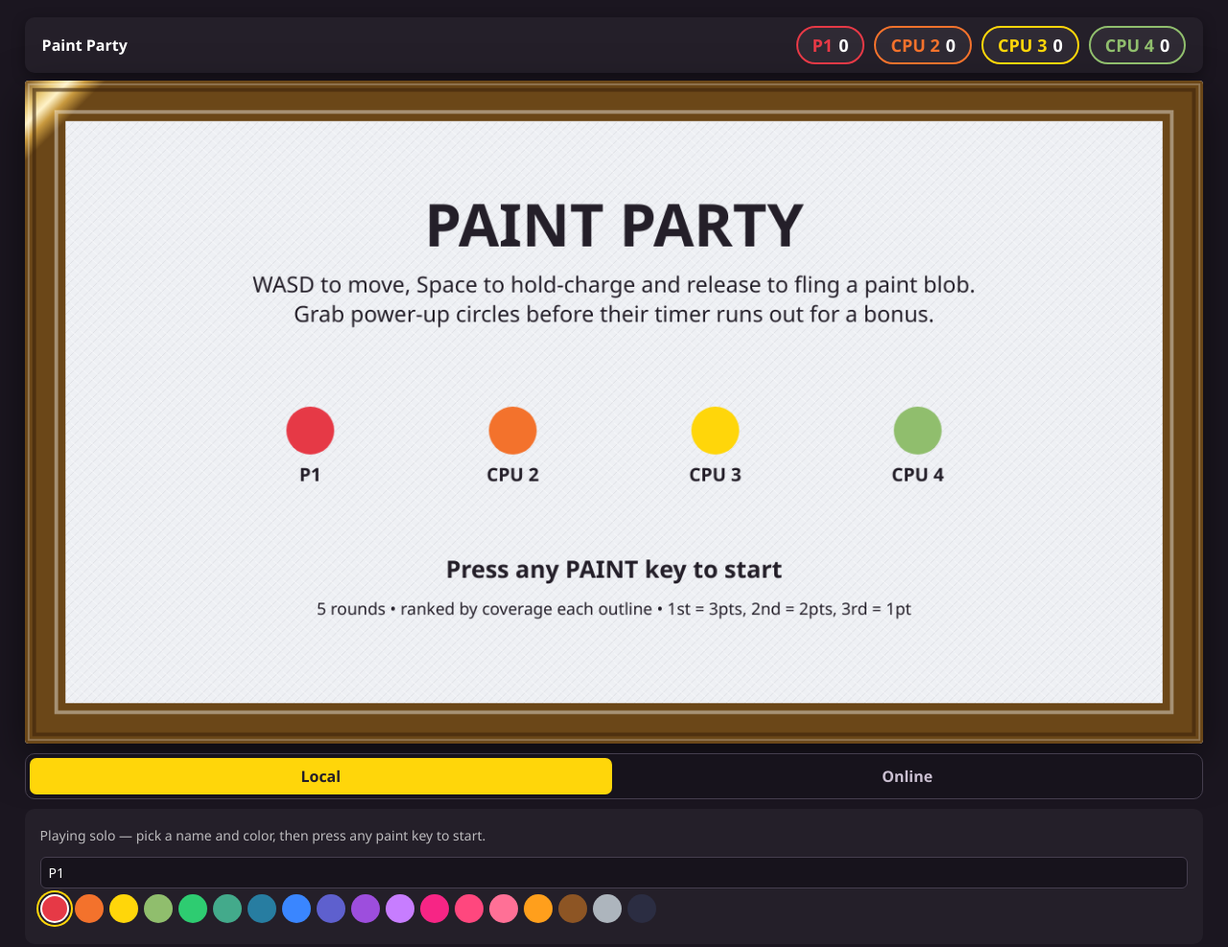
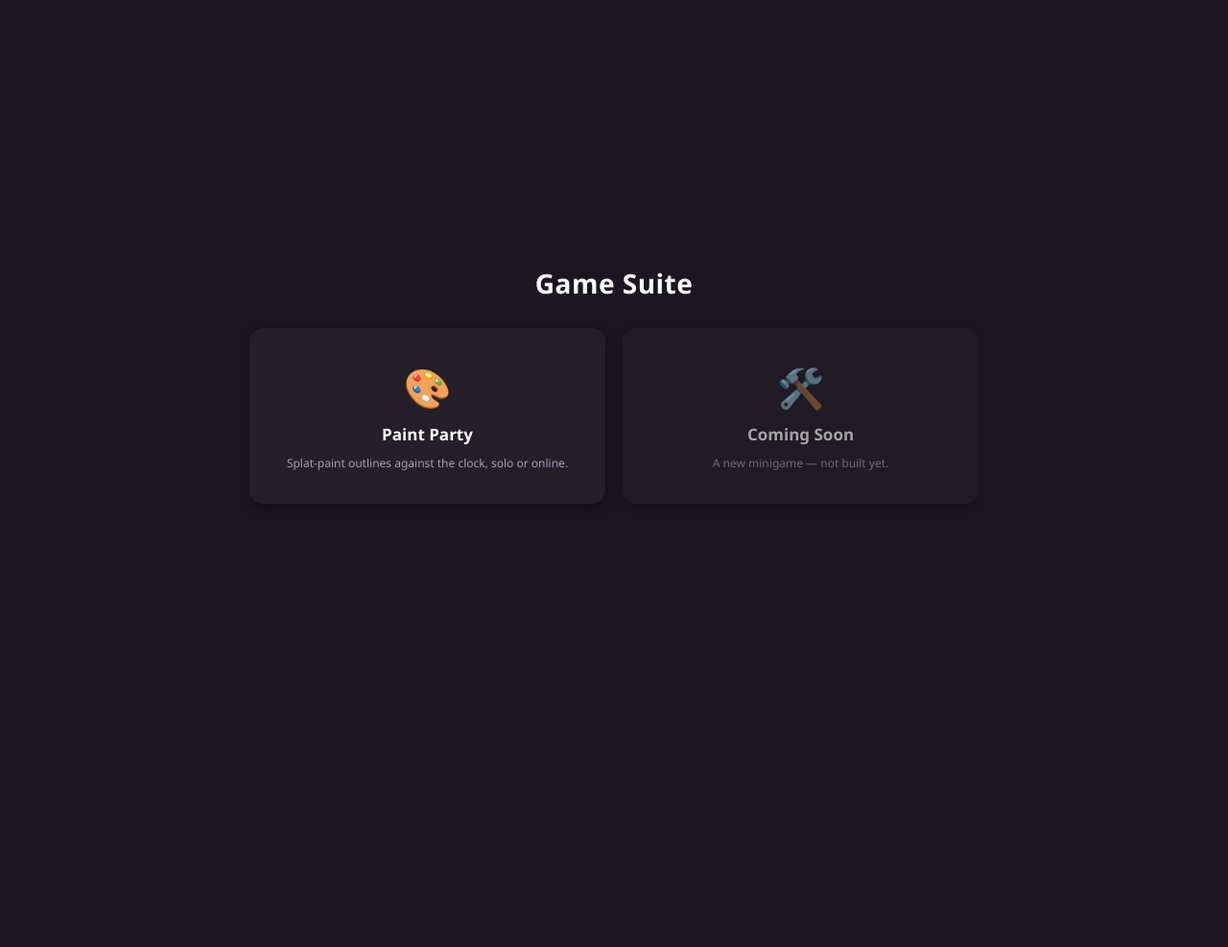
Before and after one commit to 27rwall27-hash/paint-party, a website built with Vite: page index.html in a window 1280 px wide. Shown: the whole page at 96% size. After the commit the page ends 800 px from the top, so only its background shows below. Built offline with nearby package versions, Linux system fonts and the light colour scheme.

Commit message:
Turn this into a game suite with a launcher
Restructured as a multi-page Vite app instead of a single game:
- Paint Party moved to its own page (paint-party/index.html) - same content,
  same /src/main.ts entry, unchanged behavior, just relocated. Added a
  small "Suite" back-link in its corner.
- New root index.html is a suite launcher: two cards, "Paint Party" (live)
  and "Coming Soon" (a placeholder stub for whatever gets built next).
  Picking a card navigates to that game's own page.
- New coming-soon/index.html: a minimal, fully self-contained placeholder
  page (no shared JS/CSS) with a link back to the launcher.
- vite.config.ts: added, since a plain `vite build` only bundles the root
  index.html by default - rollupOptions.input now lists all three pages so
  each gets its own bundle in the production build.

Each game is a fully separate HTML entry point with its own DOM/bundle -
picking a card is a real page navigation, not an in-page switch. Keeps
games isolated from each other (nothing about a future minigame can affect
Paint Party) and makes adding another one later just a matter of dropping
in a new folder + HTML entry + one more line in vite.config.ts and the
launcher's card grid.

Verified end-to-end with Playwright against both the dev server and a real
production build served via `vite preview`: launcher loads and shows both
cards, clicking into Paint Party loads its page and a match still starts
and runs correctly from its new location, the back-link returns to the
launcher, and the Coming Soon placeholder loads and links back too. `tsc`
and `vite build` both clean, multi-page output confirmed (dist/index.html,
dist/paint-party/index.html, dist/coming-soon/index.html each present with
Paint Party's JS/CSS bundle scoped only to its own page).

```diff
--- a/index.html
+++ b/index.html
@@ -3,65 +3,102 @@
   <head>
     <meta charset="UTF-8" />
     <meta name="viewport" content="width=device-width, initial-scale=1.0" />
-    <title>Paint Party</title>
+    <title>Game Suite</title>
+    <style>
+      :root {
+        color-scheme: dark;
+      }
+      * {
+        box-sizing: border-box;
+      }
+      html,
+      body {
+        margin: 0;
+        min-height: 100%;
+        background: #1b1620;
+      }
+      body {
+        display: flex;
+        align-items: center;
+        justify-content: center;
+        min-height: 100vh;
+        font-family: "Segoe UI", system-ui, sans-serif;
+        color: #fff;
+        padding: 24px;
+      }
+      main {
+        width: min(92vw, 760px);
+        display: flex;
+        flex-direction: column;
+        align-items: center;
+        gap: 28px;
+      }
+      h1 {
+        margin: 0;
+        font-size: 28px;
+        letter-spacing: 0.5px;
+      }
+      .games {
+        display: grid;
+        grid-template-columns: repeat(auto-fit, minmax(220px, 1fr));
+        gap: 18px;
+        width: 100%;
+      }
+      .card {
+        display: flex;
+        flex-direction: column;
+        align-items: center;
+        justify-content: center;
+        gap: 10px;
+        background: #241f29;
+        border: 2px solid transparent;
+        border-radius: 14px;
+        padding: 32px 20px;
+        text-decoration: none;
+        color: #fff;
+        box-shadow: 0 4px 14px rgba(0, 0, 0, 0.35);
+        transition: border-color 0.15s ease, transform 0.15s ease;
+      }
+      .card:hover {
+        border-color: #ffd60a;
+        transform: translateY(-2px);
+      }
+      .card .icon {
+        font-size: 40px;
+      }
+      .card .name {
+        font-size: 17px;
+        font-weight: 700;
+      }
+      .card .tagline {
+        font-size: 12px;
+        color: #a99fb3;
+        text-align: center;
+      }
+      .card.disabled {
+        opacity: 0.6;
+      }
+      .card.disabled:hover {
+        border-color: transparent;
+        transform: none;
+      }
+    </style>
   </head>
   <body>
-    <div id="app">
-      <div id="stage">
-        <div id="hud">
-          <span id="hudRound"></span>
-          <span id="hudTimer"></span>
-          <span id="hudScores"></span>
-        </div>
-        <canvas id="game" width="1280" height="720"></canvas>
+    <main>
+      <h1>Game Suite</h1>
+      <div class="games">
+        <a class="card" href="/paint-party/">
+          <span class="icon">🎨</span>
+          <span class="name">Paint Party</span>
+          <span class="tagline">Splat-paint outlines against the clock, solo or online.</span>
+        </a>
+        <a class="card disabled" href="/coming-soon/">
+          <span class="icon">🛠️</span>
+          <span class="name">Coming Soon</span>
+          <span class="tagline">A new minigame — not built yet.</span>
+        </a>
       </div>
-
-      <div id="modeToggle">
-        <button type="button" id="modeLocalBtn" class="modeBtn selected">Local</button>
-        <button type="button" id="modeOnlineBtn" class="modeBtn">Online</button>
-      </div>
-
-      <div id="localPanel">
-        <p class="settingsHint">Playing solo — pick a name and color, then press any paint key to start.</p>
-        <div class="settingsRow">
-          <input id="localNameInput" type="text" maxlength="12" placeholder="P1" />
-        </div>
-        <div id="localColorPicker"></div>
-      </div>
-
-      <div id="online" hidden>
-        <p class="settingsHint">
-          Create a room and share the 4-letter code with friends, or enter a code someone shared
-          with you. Everyone online plays with WASD to move and Space to paint, regardless of
-          which slot they're assigned. Your name/color can be changed any time before the match
-          starts — just pick again below.
-        </p>
-        <div class="settingsRow">
-          <input id="onlineNameInput" type="text" placeholder="Your name" maxlength="12" />
-        </div>
-        <div id="onlineColorPicker"></div>
-
-        <div id="onlineJoinControls">
-          <div class="settingsRow">
-            <button id="onlineCreateBtn" type="button">Create Room</button>
-          </div>
-          <div class="settingsRow">
-            <input id="onlineJoinCode" type="text" placeholder="Code" maxlength="4" />
-            <button id="onlineJoinBtn" type="button">Join</button>
-          </div>
-        </div>
-
-        <p id="onlineStatus"></p>
-        <ul id="onlinePlayerList"></ul>
-
-        <div id="onlineRoomControls" hidden>
-          <div class="settingsRow">
-            <button id="onlineStartBtn" type="button" hidden>Start Match</button>
-            <button id="onlineLeaveBtn" type="button">Leave Room</button>
-          </div>
-        </div>
-      </div>
-    </div>
-    <script type="module" src="/src/main.ts"></script>
+    </main>
   </body>
 </html>
--- a/src/style.css
+++ b/src/style.css
@@ -26,6 +26,18 @@ body {
   align-items: center;
   width: min(96vw, 1280px);
   gap: 10px;
+}
+
+#backToSuite {
+  align-self: flex-start;
+  color: #a99fb3;
+  font-size: 13px;
+  font-weight: 600;
+  text-decoration: none;
+}
+
+#backToSuite:hover {
+  color: #ffd60a;
 }
 
 #stage {
--- /dev/null
+++ b/vite.config.ts
@@ -0,0 +1,14 @@
+import { defineConfig } from "vite";
+import { fileURLToPath } from "node:url";
+
+export default defineConfig({
+  build: {
+    rollupOptions: {
+      input: {
+        suite: fileURLToPath(new URL("./index.html", import.meta.url)),
+        paintParty: fileURLToPath(new URL("./paint-party/index.html", import.meta.url)),
+        comingSoon: fileURLToPath(new URL("./coming-soon/index.html", import.meta.url)),
+      },
+    },
+  },
+});
```
Also changed, not shown: coming-soon/index.html (added, +70 -0 lines), paint-party/index.html (added, +68 -0 lines).
